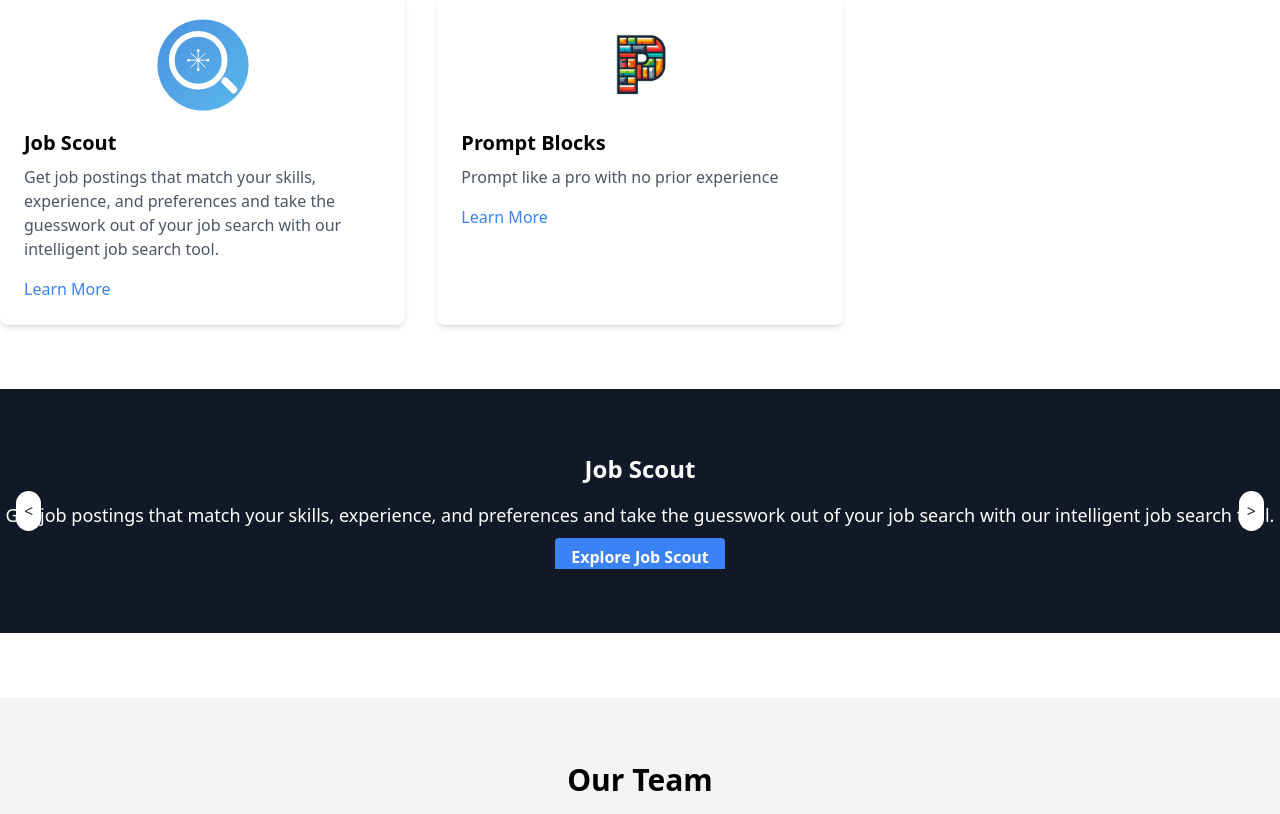
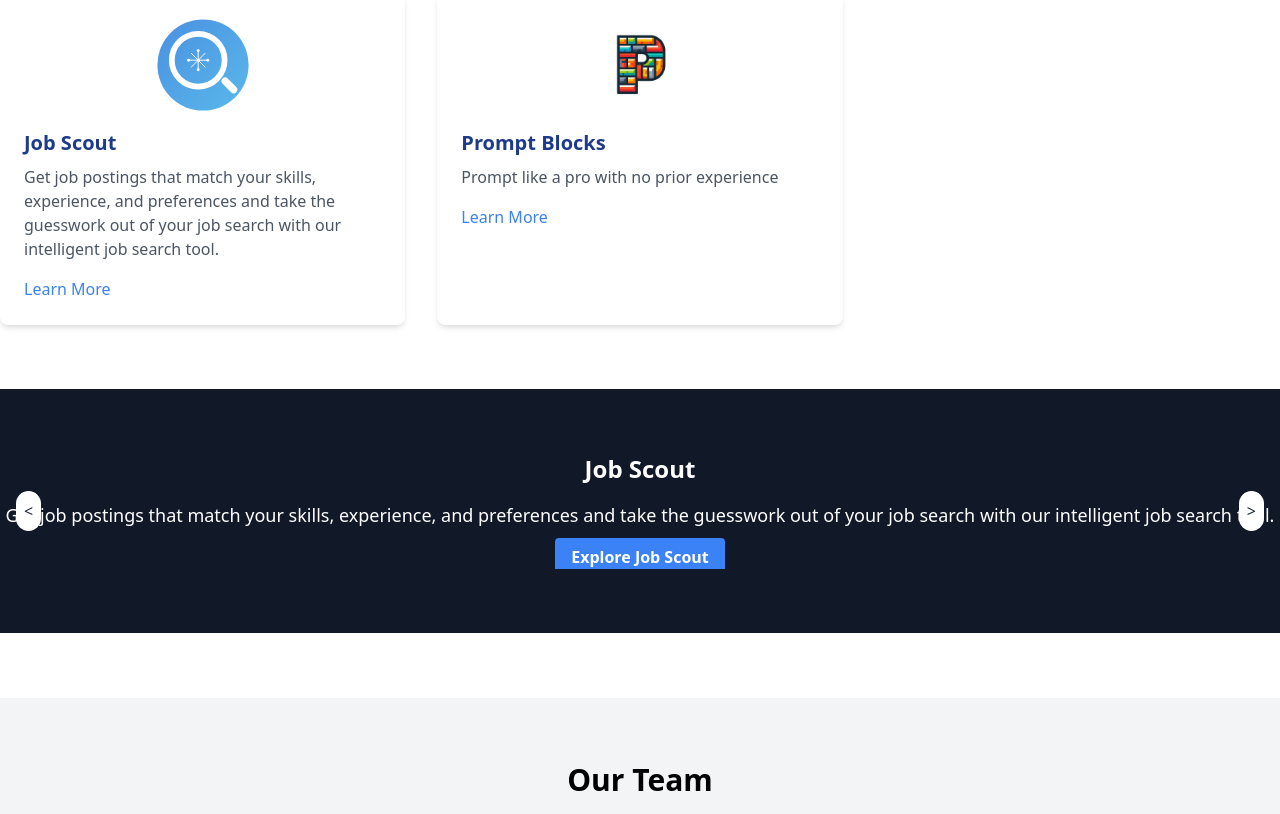
Before and after one commit to davehague/time-to-value-web, a Nuxt app: page / in a window 1280 px wide. Shown: the part 1220-2034 px from the top of the page. Built offline with nearby package versions, Linux system fonts and the light colour scheme.

Commit message:
Added links to logo and header (portfolio products)

```diff
--- a/components/PortfolioSection.vue
+++ b/components/PortfolioSection.vue
@@ -4,8 +4,12 @@
       <h2 class="text-3xl font-bold mb-8 text-center">Our Portfolio</h2>
       <div class="grid grid-cols-1 md:grid-cols-2 lg:grid-cols-3 gap-8">
         <div v-for="product in products" :key="product.id" class="bg-white rounded-lg shadow-md p-6">
-          <img :src="product.logo" :alt="product.name" class="w-24 h-24 mx-auto mb-4">
-          <h3 class="text-xl font-semibold mb-2">{{ product.name }}</h3>
+          <NuxtLink :to="product.link">
+            <img :src="product.logo" :alt="product.name" class="w-24 h-24 mx-auto mb-4">
+          </NuxtLink>
+          <NuxtLink :to="product.link" class=" text-blue-900">
+            <h3 class="text-xl font-semibold mb-2">{{ product.name }}</h3>
+          </NuxtLink>
           <p class="text-gray-600">{{ product.description }}</p>
           <NuxtLink :to="product.link" class="mt-4 inline-block text-blue-500 hover:underline">
             Learn More
@@ -39,6 +43,5 @@ const products = [
     description: 'Prompt like a pro with no prior experience',
     link: 'https://www.promptblocks.app/',
   },
-  // Add more products as needed
 ];
 </script>
```
